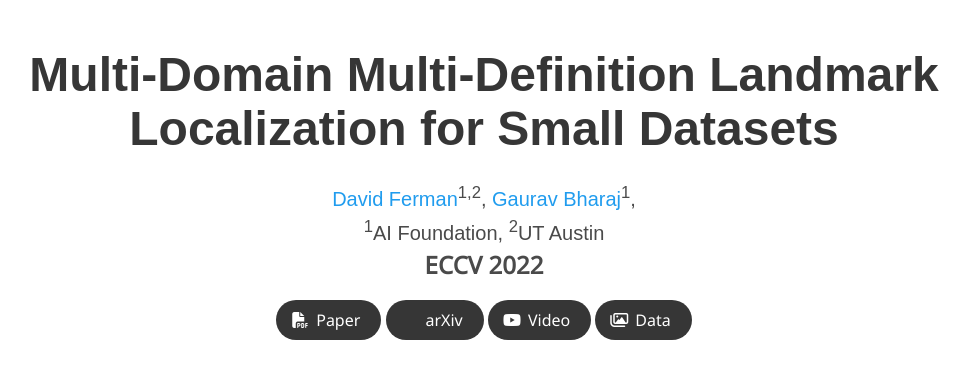
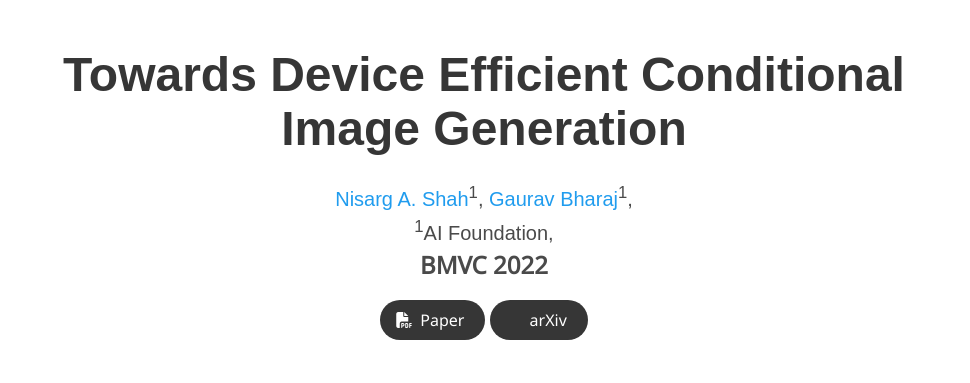
Before and after one commit to nisargshah1999/DECIG, a plain HTML site: page index.html in a window 1280 px wide. Shown: the top 383 px of the page, without its empty margins (156-1126 px from the left). Drawn offline with nearby package versions, Linux system fonts and the light colour scheme; some icons are missing; a web font is replaced by a local one.

Commit message:
Update index.html

```diff
--- a/index.html
+++ b/index.html
@@ -3,10 +3,10 @@
 
 <head>
   <meta charset="utf-8">
-  <meta name="description" content="Multi-Domain Multi-Definition Landmark Localization for Small Datasets">
-  <meta name="keywords" content="Multi-Domain, Multi-Definition, Landmarks">
+  <meta name="description" content="Towards Device Efficient Conditional Image Generation">
+  <meta name="keywords" content="Device-Efficient, Image-Generation, CelebA, Cartoonisation">
   <meta name="viewport" content="width=device-width, initial-scale=1">
-  <title>Multi-Domain Multi-Definition Landmark Localization for Small Datasets</title>
+  <title>Towards Device Efficient Conditional Image Generation</title>
 
   <script>
     window.dataLayer = window.dataLayer || [];
@@ -43,26 +43,25 @@
       <div class="container is-max-desktop">
         <div class="columns is-centered">
           <div class="column has-text-centered">
-            <h1 class="title is-1 publication-title">Multi-Domain Multi-Definition Landmark Localization for Small
-              Datasets</h1>
+            <h1 class="title is-1 publication-title">Towards Device Efficient Conditional Image Generation</h1>
             <div class="is-size-5 publication-authors">
               <span class="author-block">
-                <a href="https://davidcferman.github.io/">David Ferman</a><sup>1,2</sup>, </span>
+                <a href="https://nisargshah1999.github.io/">Nisarg A. Shah</a><sup>1</sup>, </span>
               <span class="author-block">
                 <a href="https://gauravbharaj.github.io/">Gaurav Bharaj</a><sup>1</sup>,</span>
             </div>
 
             <div class="is-size-5 publication-authors">
               <span class="author-block"><sup>1</sup>AI Foundation,</span>
-              <span class="author-block"><sup>2</sup>UT Austin</span>
+              <!-- <span class="author-block"><sup>2</sup>UT Austin</span> -->
             </div>
-            <h1 style="font-size:24px;font-weight:bold">ECCV 2022</h1>
+            <h1 style="font-size:24px;font-weight:bold">BMVC 2022</h1>
 
             <div class="column has-text-centered">
               <div class="publication-links">
                 <!-- PDF Link. -->
                 <span class="link-block">
-                  <a href="https://www.ecva.net/papers/eccv_2022/papers_ECCV/papers/136690637.pdf"
+                  <a href="https://arxiv.org/pdf/2203.10363.pdf"
                     class="external-link button is-normal is-rounded is-dark">
                     <span class="icon">
                       <i class="fas fa-file-pdf"></i>
@@ -71,7 +70,7 @@
                   </a>
                 </span>
                 <span class="link-block">
-                  <a href="https://arxiv.org/pdf/2203.10358.pdf"
+                  <a href="https://arxiv.org/pdf/2203.10363.pdf"
                     class="external-link button is-normal is-rounded is-dark">
                     <span class="icon">
                       <i class="ai ai-arxiv"></i>
@@ -79,7 +78,7 @@
                     <span>arXiv</span>
                   </a>
                 </span>
-                <!-- Video Link. -->
+                <!-- Video Link.
                 <span class="link-block">
                   <a href="https://www.youtube.com/watch?v=v0Kab9wFwOY"
                     class="external-link button is-normal is-rounded is-dark">
@@ -87,9 +86,9 @@
                       <i class="fab fa-youtube"></i>
                     </span>
                     <span>Video</span>
-                  </a>
+                  </a> -->
                 </span>
-                <!-- Dataset Link. -->
+                <!-- Dataset Link.
                 <span class="link-block">
                   <a href="https://github.com/davidcferman/pareidolia-landmarks"
                     class="external-link button is-normal is-rounded is-dark">
@@ -97,7 +96,7 @@
                       <i class="far fa-images"></i>
                     </span>
                     <span>Data</span>
-                  </a>
+                  </a> -->
               </div>
             </div>
           </div>
```
